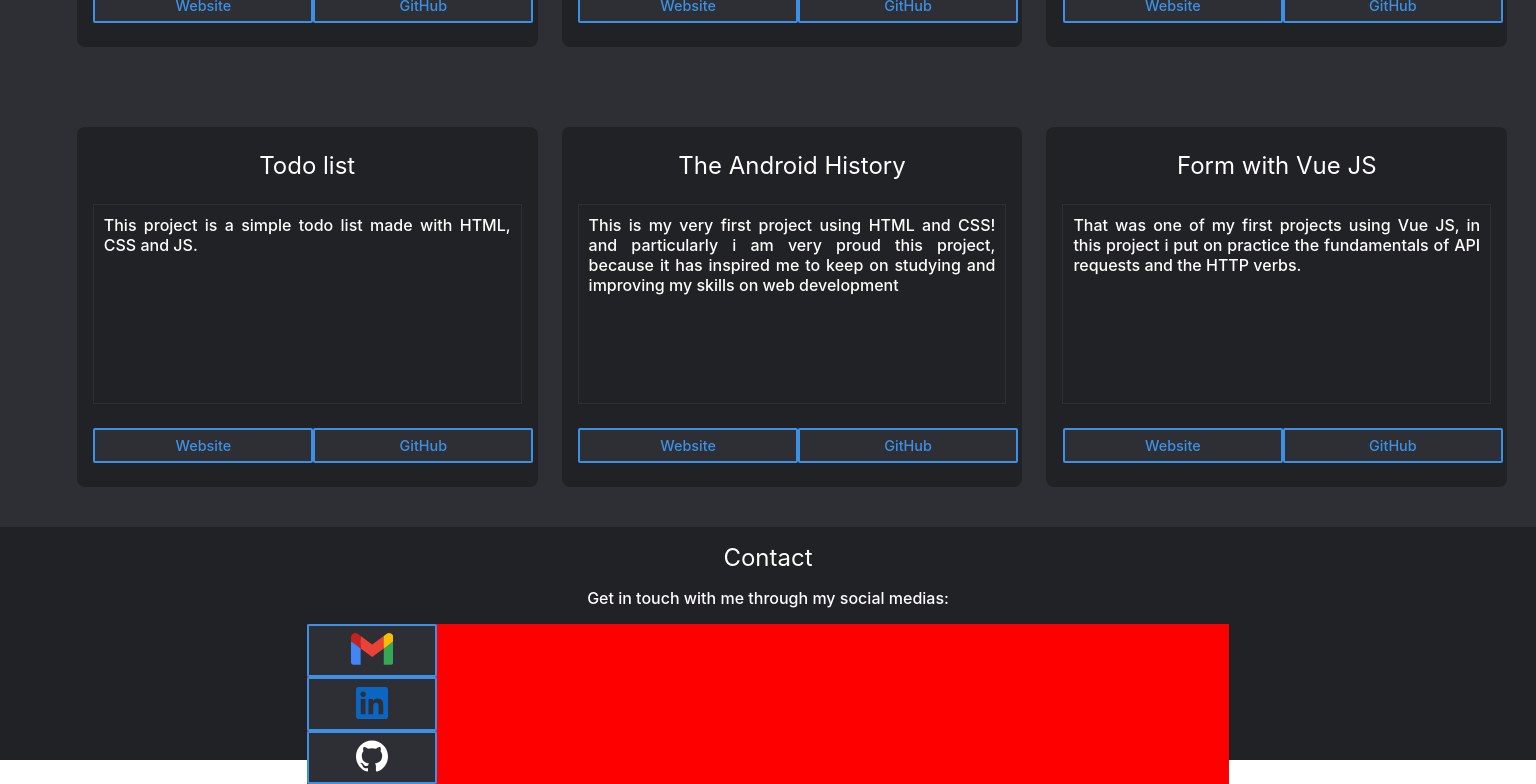
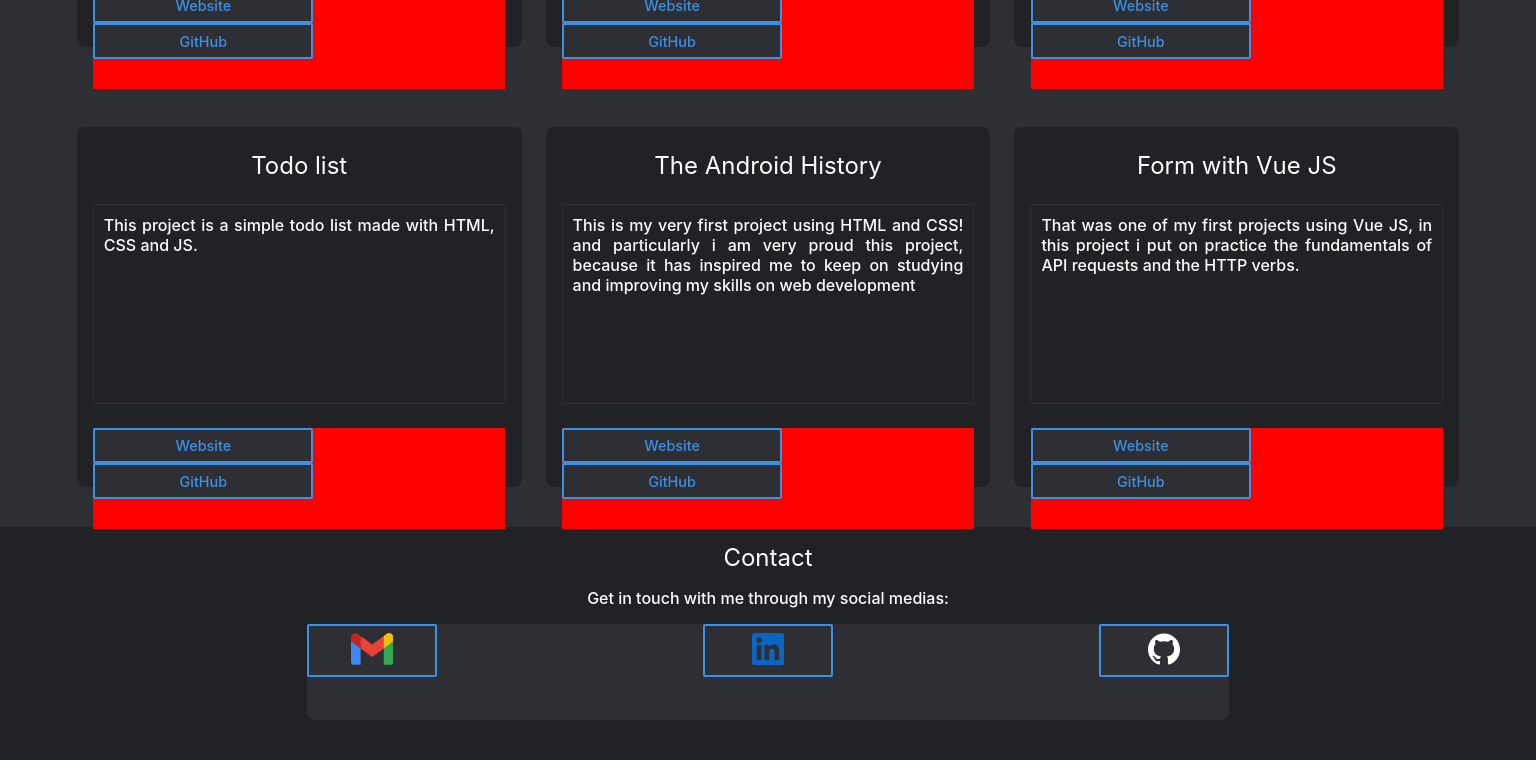
Before and after one commit to italoknd/portfolio, a Vue app in the folder my-portfolio/: page / in a window 1536 px wide. Shown: the part 2234-3018 px from the top of the page. After the commit the page ends 2994 px from the top, so only its background shows below. Built offline with nearby package versions, Linux system fonts and the light colour scheme.

Commit message:
saving progress

```diff
--- a/my-portfolio/src/style.css
+++ b/my-portfolio/src/style.css
@@ -197,20 +197,15 @@ img {
 }
 
 /*  RESPONSIVIDADE  */
-@media (min-width: 1369px) and (max-width: 1720px) {
-  .project-description {
-    height: 150px;
+@media (min-width: 1369px) and (max-width: 1650px) {
+  .card-container-buttons{
+    flex-direction: column;
+    padding-bottom: 0;
+    background: red;
   }
 
-  .btn-container {
-    background-color: red;
-    flex-direction: column;
-  }
-
-  .controls-container {
+  .project-btn {
     width: 100%;
-    padding-bottom: 0;
-    margin: 0;
   }
 }
 
```
